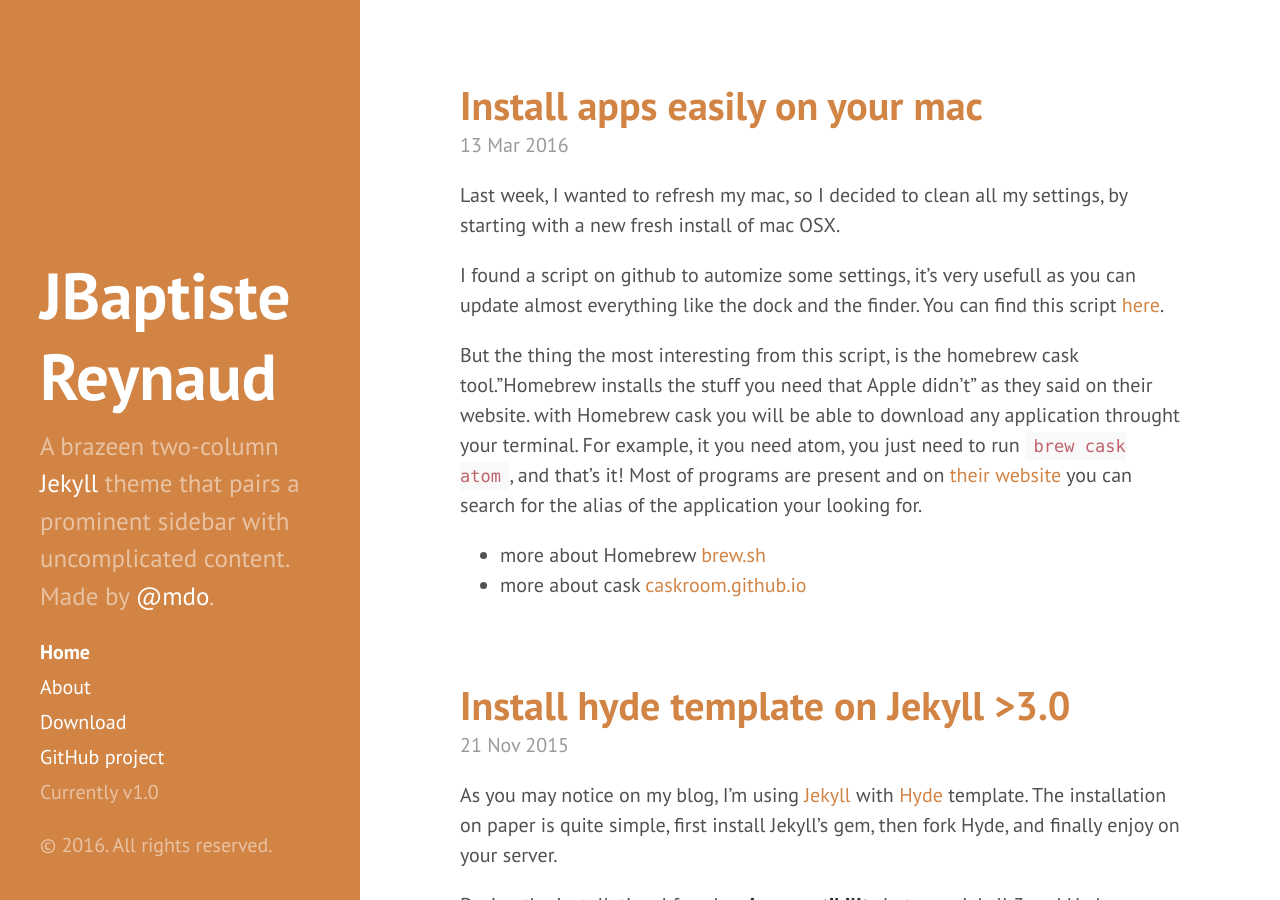
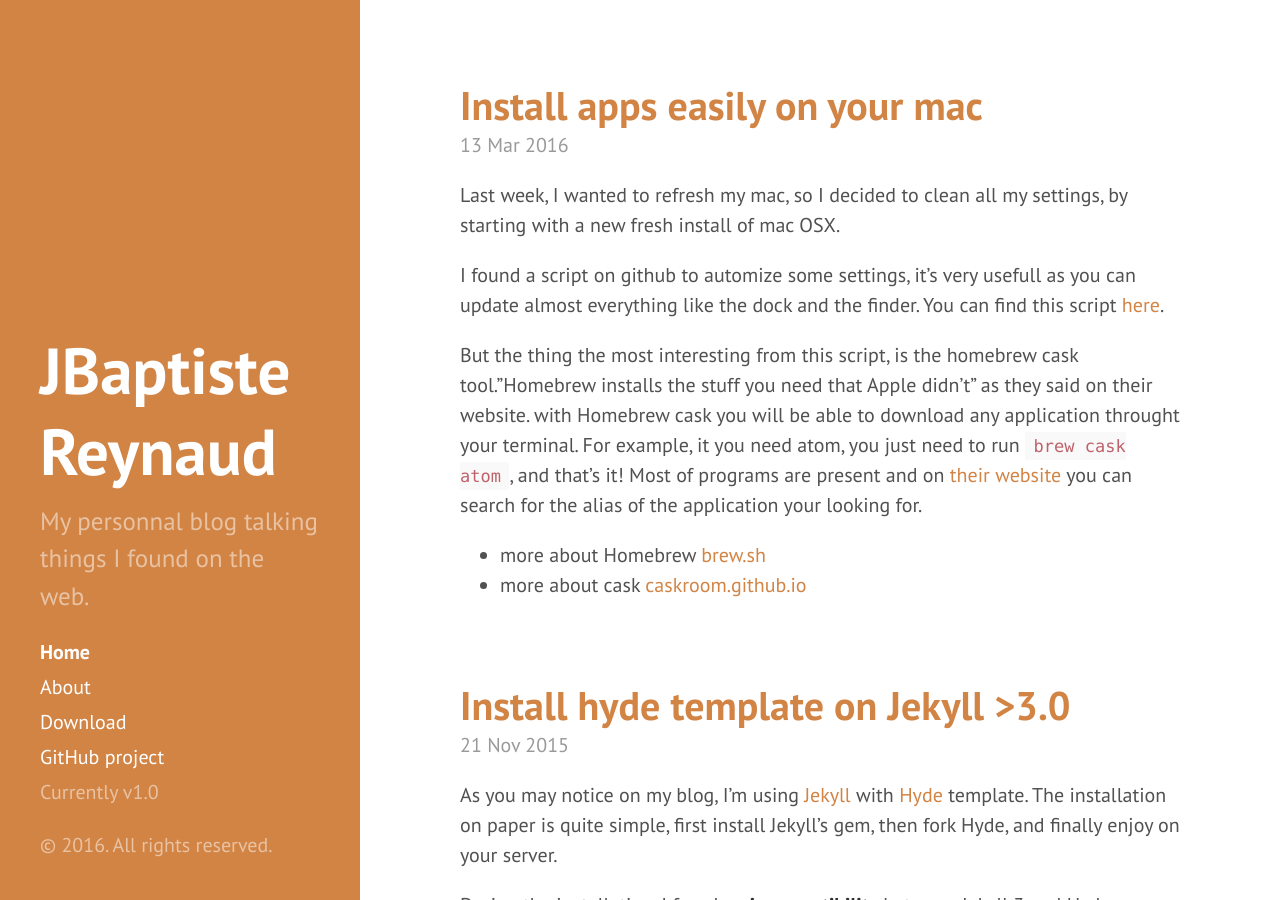
Before and after one commit to jibe84/jibe84.github.io, a Jekyll site: the page built from index.html, in a window 1280 px wide and 900 px high. Built offline with Jekyll 4.4.1, drawn with Linux system fonts in a browser that asks for light colours; the list of posts is cut into pages by our own code.

Commit message:
Update _config.yml

```diff
--- a/_config.yml
+++ b/_config.yml
@@ -8,9 +8,9 @@
 
 # Setup
 title:            JBaptiste Reynaud
-tagline:          'A Jekyll theme'
-description:      'A brazeen two-column <a href="http://jekyllrb.com" target="_blank">Jekyll</a> theme that pairs a prominent sidebar with uncomplicated content. Made by <a href="https://twitter.com/mdo" target="_blank">@mdo</a>.'
-url:              http://hyde.getpoole.com
+tagline:          'Php dev'
+description:      'My personnal blog talking things I found on the web.'
+url:              jibe84.github.io
 baseurl:          /
 
 author:
```
